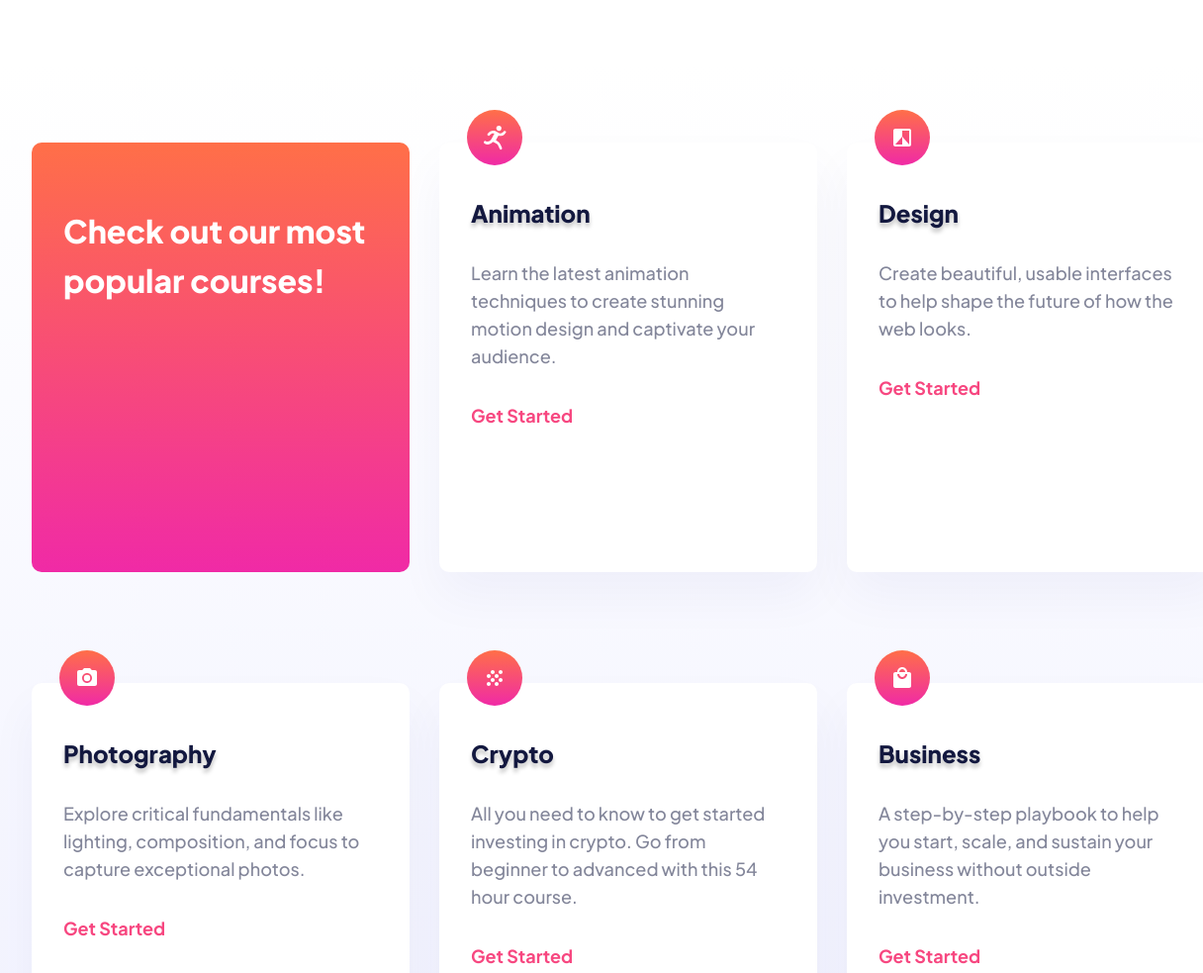
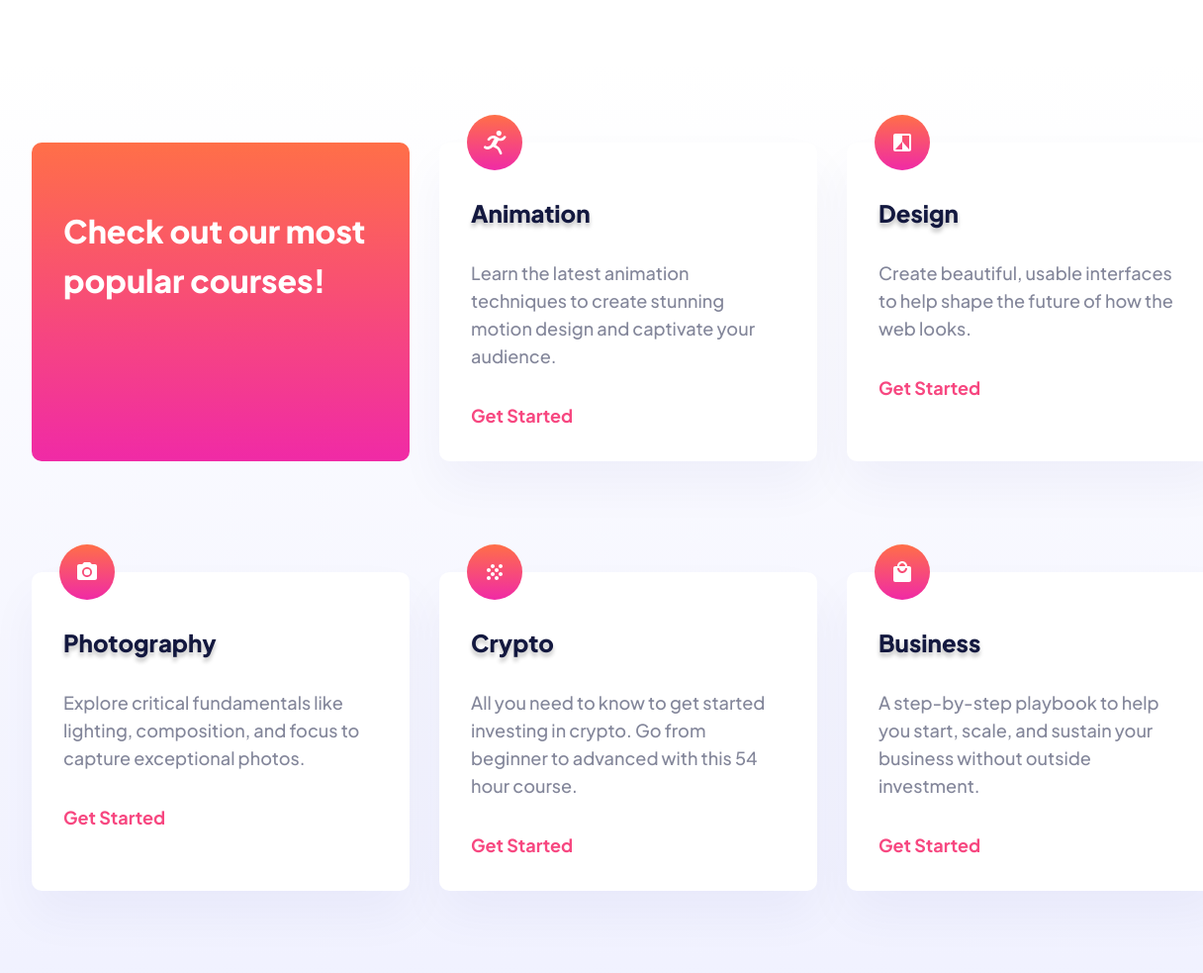
Before and after one commit to joaskr/skilled-e-learning-landing-page, a plain HTML site: page index.html in a window 1536 px wide. Shown: the part 726-1709 px from the top of the page at 99% size, without its empty margins (133-1349 px from the left). Drawn offline with Linux system fonts and the light colour scheme.

Commit message:
fixed styling

```diff
--- a/style.css
+++ b/style.css
@@ -151,7 +151,7 @@ h2 {
 }
 
 .card img {
-  top: 23px;
+  top: 28px;
   position: relative;
   margin-left: 1.75rem;
 }
@@ -232,7 +232,13 @@ footer img {
   }
 }
 
-@media screen and (min-width: 1000px) {
+@media screen and (min-width: 950px) {
+  header {
+    background-position-x: 60vw;
+  }
+}
+
+@media screen and (min-width: 1440px) {
   body {
     font-size: 1.13rem;
   }
@@ -288,15 +294,17 @@ footer img {
 
   .main-header {
     align-self: end;
-    height: 232px;
+    height: 322px;
     padding: 4rem 2rem 8.625rem 2rem;
+    box-sizing: border-box;
   }
 
   .card-content {
-    height: 346px;
+    min-height: 322px;
     align-self: flex-end;
     justify-content: flex-start;
     gap: 2rem;
+    box-sizing: border-box;
   }
 
   footer {
```
